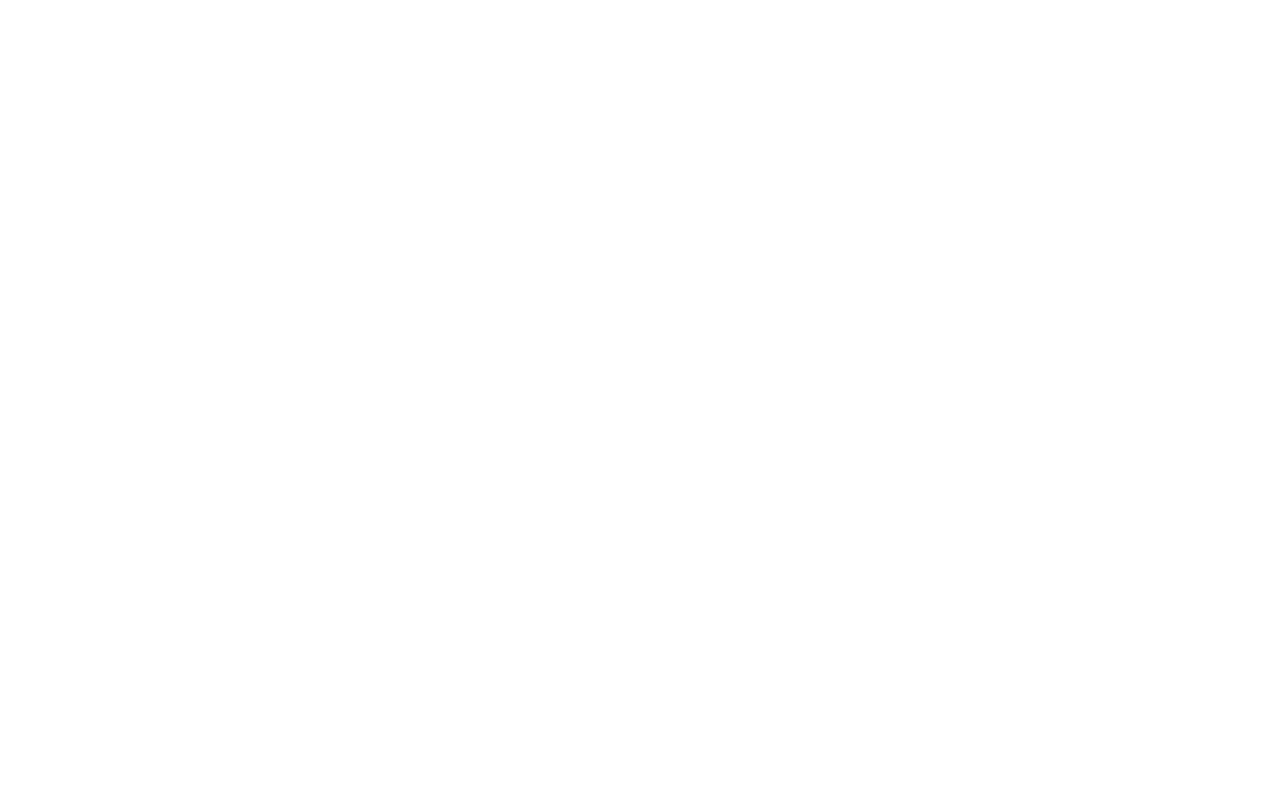
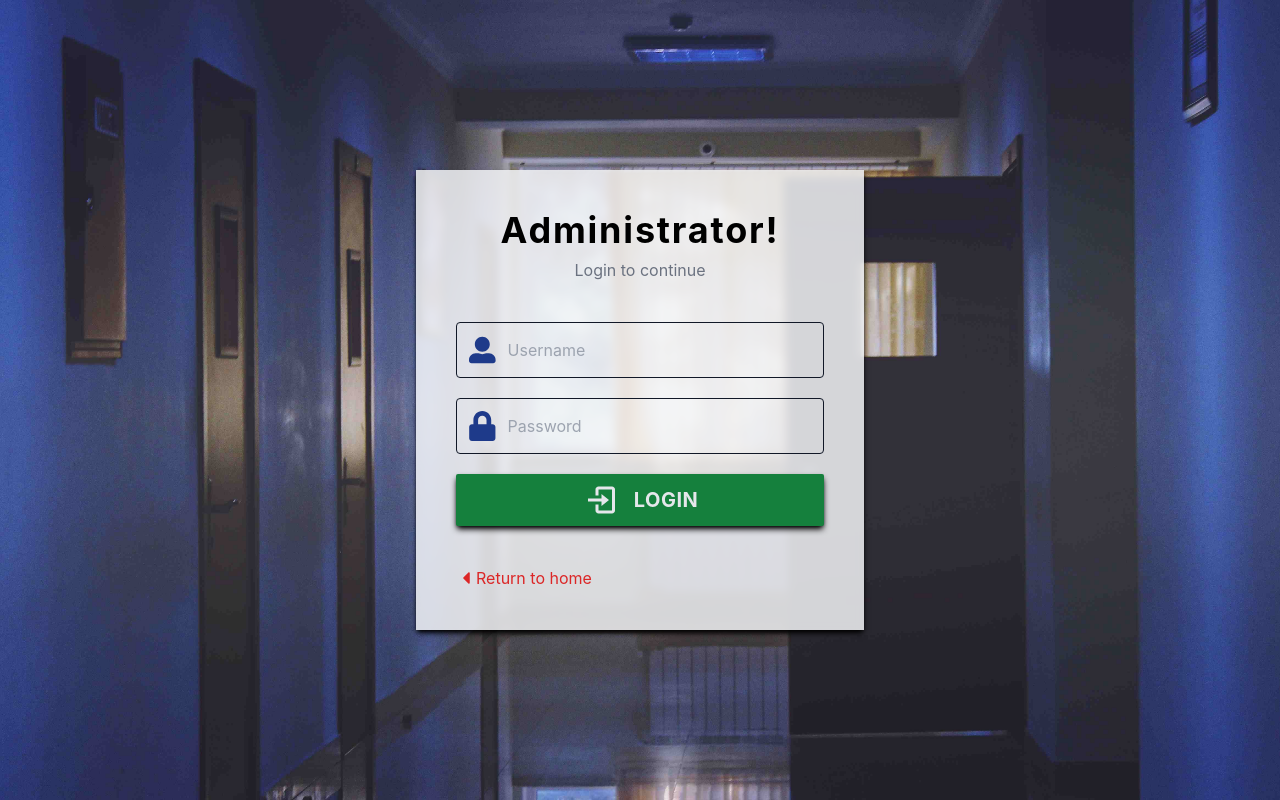
Before and after one commit to MrYious/BloodLink, a React (Create React App) app in the folder app/: page /admin in a window 1280 px wide. Before the commit this address had no page. Built offline with nearby package versions, Linux system fonts and the light colour scheme; what tw-elements would draw is missing.

Commit message:
feat: added new routes

```diff
--- a/app/src/App.js
+++ b/app/src/App.js
@@ -1,7 +1,9 @@
 import { Route, Routes } from "react-router-dom";
 
 import Active from "./pages/Active";
+import AdminLogin from "./pages/AdminLogin";
 import BrowseDonor from "./pages/BrowseDonor";
+import Dashboard from "./pages/Dashboard";
 import HistoryCancelled from "./pages/HistoryCancelled";
 import HistoryCompleted from "./pages/HistoryCompleted";
 import HistoryDeclined from "./pages/HistoryDeclined";
@@ -45,6 +47,10 @@ function App() {
         <Route path="/main/history/completed" element={<HistoryCompleted />} />
         <Route path="/main/history/declined" element={<HistoryDeclined />} />
         <Route path="/main/history/cancelled" element={<HistoryCancelled />} />
+
+        <Route path="/admin" element={<AdminLogin />} />
+        <Route path="/admin/dashboard" element={<Dashboard />} />
+
       </Routes>
     </MainContext.Provider>
   );
```
